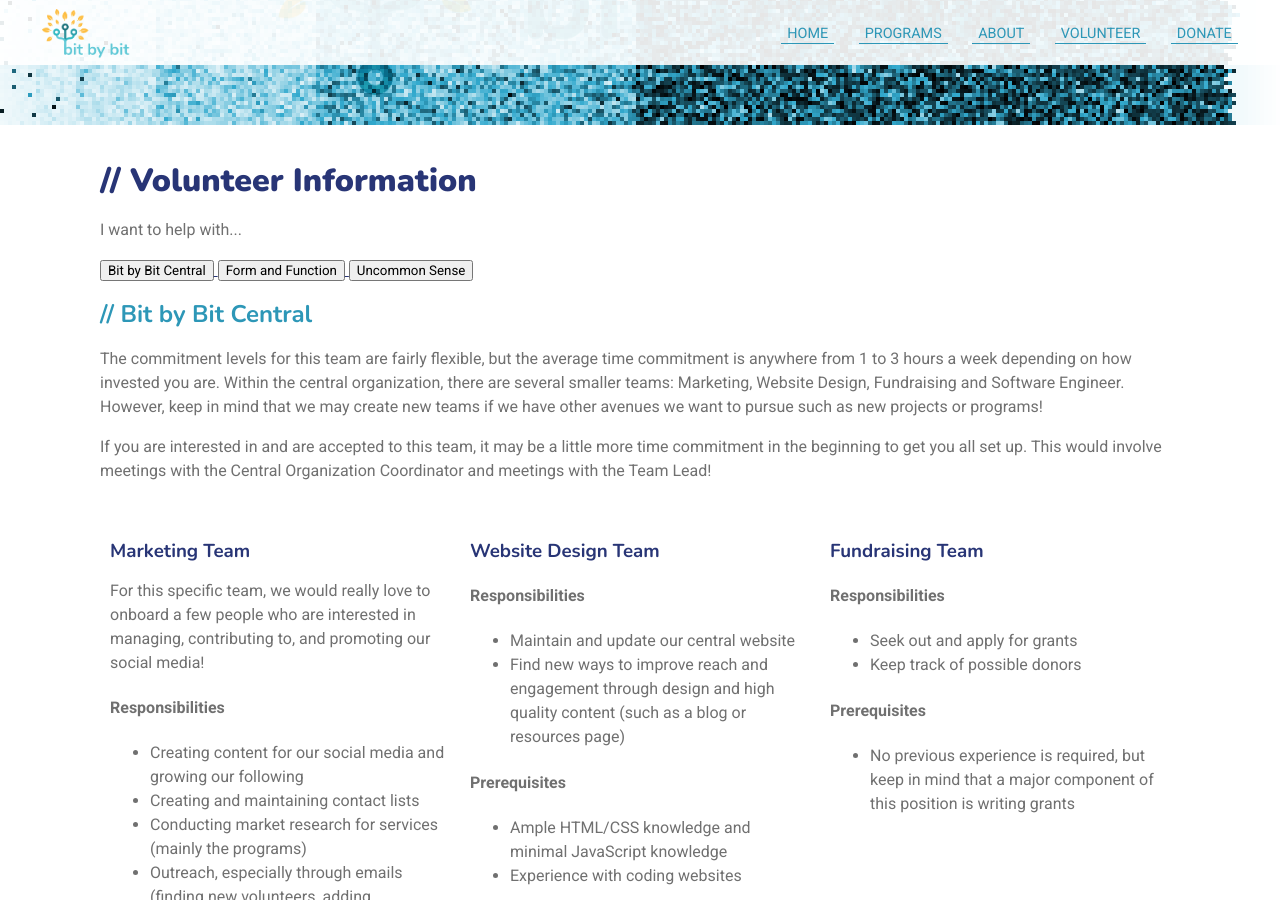
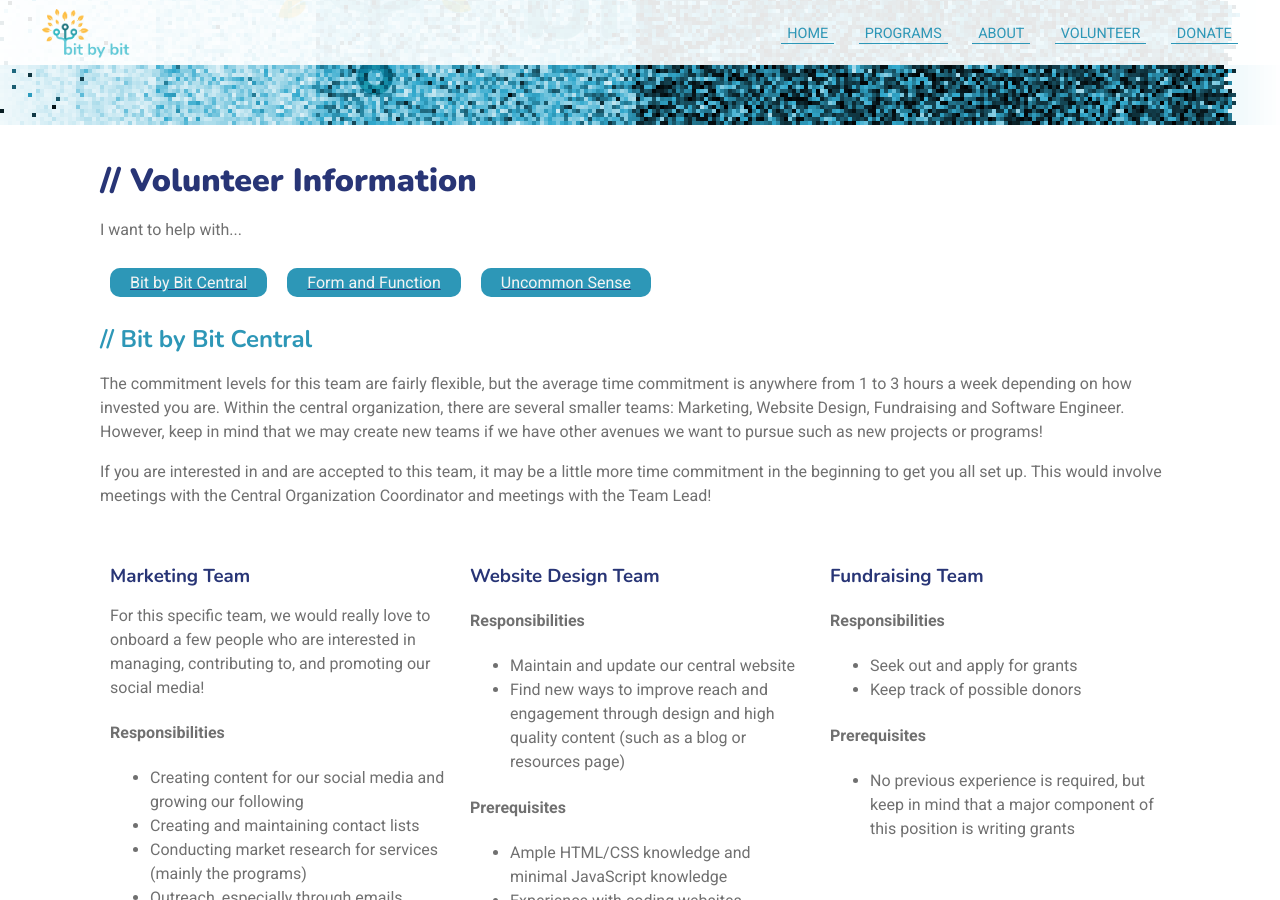
Before and after one commit to bit-by-bit-coding/bxb-website, a Jekyll site: the page built from volunteerinfo.html, in a window 1280 px wide and 900 px high, scrolled down 240 px. Built offline with Jekyll 4.4.1, drawn with Linux system fonts in a browser that asks for light colours; nearby versions of some CDN libraries.

Commit message:
button styling

```diff
--- a/styles/volunteerinfo.scss
+++ b/styles/volunteerinfo.scss
@@ -27,3 +27,23 @@
 #volunteer-info{
     align-items: baseline;
 }
+
+.flexbutton {
+    display: flex;
+    flex-wrap: wrap;
+}
+
+.sectionbutton {
+    display: block;
+    background-color: $main;
+    color: #F3F3F3;
+    border-radius: 10px;
+    border: none;
+    font-size: 1em;
+    cursor: pointer;
+    padding: 5px 20px;
+    margin: 10px;
+    &:hover {
+        opacity: 0.85;
+    }
+}
```
